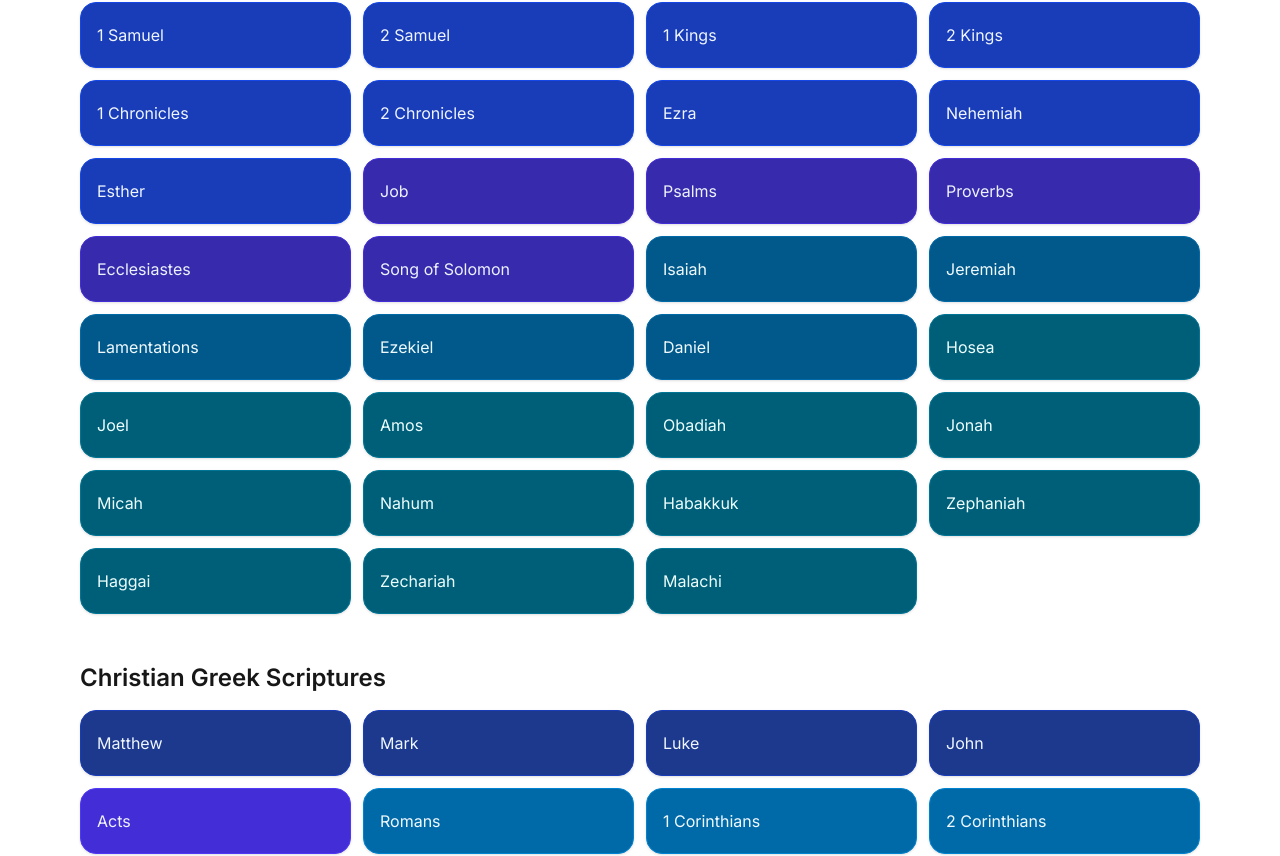
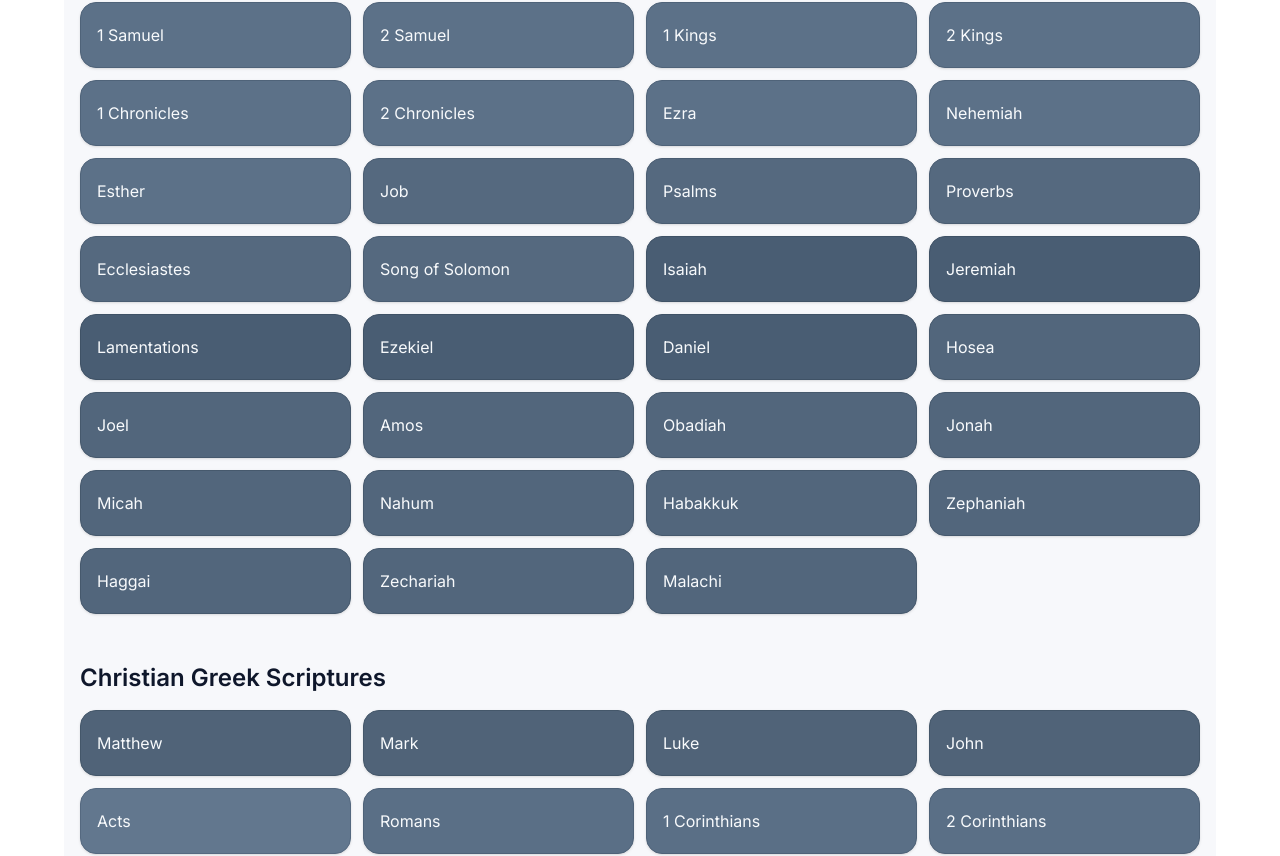
Before and after one commit to scriptura-plus/ai-concierge, a Next.js app: page / in a window 1280 px wide. Shown: the part 278-1134 px from the top of the page. Built offline with nearby package versions, Linux system fonts and the light colour scheme.

Commit message:
Update page.tsx

```diff
--- a/src/app/page.tsx
+++ b/src/app/page.tsx
@@ -4,7 +4,7 @@ import { BIBLE_BOOKS } from "@/lib/bible/books";
 const hebrewScriptures = BIBLE_BOOKS.slice(0, 39);
 const greekScriptures = BIBLE_BOOKS.slice(39);
 
-function getBookTone(title: string): string {
+function getBookTone(title: string) {
   const torah = new Set([
     "Genesis",
     "Exodus",
@@ -59,13 +59,7 @@ function getBookTone(title: string): string {
     "Malachi",
   ]);
 
-  const gospels = new Set([
-    "Matthew",
-    "Mark",
-    "Luke",
-    "John",
-  ]);
-
+  const gospels = new Set(["Matthew", "Mark", "Luke", "John"]);
   const acts = new Set(["Acts"]);
 
   const pauline = new Set([
@@ -98,92 +92,106 @@ function getBookTone(title: string): string {
   const revelation = new Set(["Revelation"]);
 
   if (torah.has(title)) {
-    return "border-slate-700 bg-slate-900 text-slate-50 hover:border-slate-600 hover:bg-slate-800";
+    return { background: "#4e6176", border: "#435567", color: "#f8fafc" };
   }
 
   if (historical.has(title)) {
-    return "border-blue-700 bg-blue-800 text-blue-50 hover:border-blue-600 hover:bg-blue-700";
+    return { background: "#5c7188", border: "#4f6379", color: "#f8fafc" };
   }
 
   if (wisdom.has(title)) {
-    return "border-indigo-700 bg-indigo-800 text-indigo-50 hover:border-indigo-600 hover:bg-indigo-700";
+    return { background: "#55697f", border: "#4a5d72", color: "#f8fafc" };
   }
 
   if (majorProphets.has(title)) {
-    return "border-sky-700 bg-sky-800 text-sky-50 hover:border-sky-600 hover:bg-sky-700";
+    return { background: "#495d73", border: "#3f5266", color: "#f8fafc" };
   }
 
   if (minorProphets.has(title)) {
-    return "border-cyan-700 bg-cyan-800 text-cyan-50 hover:border-cyan-600 hover:bg-cyan-700";
+    return { background: "#52667c", border: "#46596d", color: "#f8fafc" };
   }
 
   if (gospels.has(title)) {
-    return "border-blue-800 bg-blue-900 text-blue-50 hover:border-blue-700 hover:bg-blue-800";
+    return { background: "#506378", border: "#44576a", color: "#f8fafc" };
   }
 
   if (acts.has(title)) {
-    return "border-indigo-600 bg-indigo-700 text-indigo-50 hover:border-indigo-500 hover:bg-indigo-600";
+    return { background: "#62778e", border: "#556980", color: "#f8fafc" };
   }
 
   if (pauline.has(title)) {
-    return "border-sky-600 bg-sky-700 text-sky-50 hover:border-sky-500 hover:bg-sky-600";
+    return { background: "#5a6f86", border: "#4e6278", color: "#f8fafc" };
   }
 
   if (generalLetters.has(title)) {
-    return "border-cyan-600 bg-cyan-700 text-cyan-50 hover:border-cyan-500 hover:bg-cyan-600";
+    return { background: "#546980", border: "#485b70", color: "#f8fafc" };
   }
 
   if (revelation.has(title)) {
-    return "border-slate-800 bg-slate-950 text-slate-50 hover:border-slate-700 hover:bg-slate-900";
+    return { background: "#4b5f74", border: "#405366", color: "#f8fafc" };
   }
 
-  return "border-neutral-200 bg-white text-neutral-900 hover:border-neutral-300 hover:shadow";
+  return { background: "#5b7086", border: "#4f6276", color: "#f8fafc" };
 }
 
 export default function HomePage() {
   return (
-    <main className="mx-auto max-w-6xl px-4 py-6">
-      <p className="mb-8 text-sm text-neutral-600">
+    <main className="mx-auto min-h-screen max-w-6xl bg-[#f7f8fb] px-4 py-6">
+      <p className="mb-8 text-sm text-slate-600">
         Select a book to begin your verse-based insight study.
       </p>
 
       <section className="mb-12">
-        <h2 className="mb-4 text-2xl font-semibold text-neutral-900">
+        <h2 className="mb-4 text-2xl font-semibold text-slate-900">
           Hebrew-Aramaic Scriptures
         </h2>
 
         <div className="grid grid-cols-2 gap-3 sm:grid-cols-3 lg:grid-cols-4">
-          {hebrewScriptures.map((book) => (
+          {hebrewScriptures.map((book) => {
+            const tone = getBookTone(book.title);
+
+            return (
               <Link
                 key={book.id}
                 href={`/bible/${book.id}`}
-              className={`rounded-2xl border px-4 py-5 shadow-sm transition hover:shadow ${getBookTone(
-                book.title
-              )}`}
+                className="rounded-2xl border px-4 py-5 shadow-sm transition hover:shadow-md"
+                style={{
+                  backgroundColor: tone.background,
+                  borderColor: tone.border,
+                  color: tone.color,
+                }}
               >
                 {book.title}
               </Link>
-          ))}
+            );
+          })}
         </div>
       </section>
 
       <section>
-        <h2 className="mb-4 text-2xl font-semibold text-neutral-900">
+        <h2 className="mb-4 text-2xl font-semibold text-slate-900">
           Christian Greek Scriptures
         </h2>
 
         <div className="grid grid-cols-2 gap-3 sm:grid-cols-3 lg:grid-cols-4">
-          {greekScriptures.map((book) => (
+          {greekScriptures.map((book) => {
+            const tone = getBookTone(book.title);
+
+            return (
               <Link
                 key={book.id}
                 href={`/bible/${book.id}`}
-              className={`rounded-2xl border px-4 py-5 shadow-sm transition hover:shadow ${getBookTone(
-                book.title
-              )}`}
+                className="rounded-2xl border px-4 py-5 shadow-sm transition hover:shadow-md"
+                style={{
+                  backgroundColor: tone.background,
+                  borderColor: tone.border,
+                  color: tone.color,
+                }}
               >
                 {book.title}
               </Link>
-          ))}
+            );
+          })}
         </div>
       </section>
     </main>
```
Lines whose indentation alone changed are shown as unchanged.
